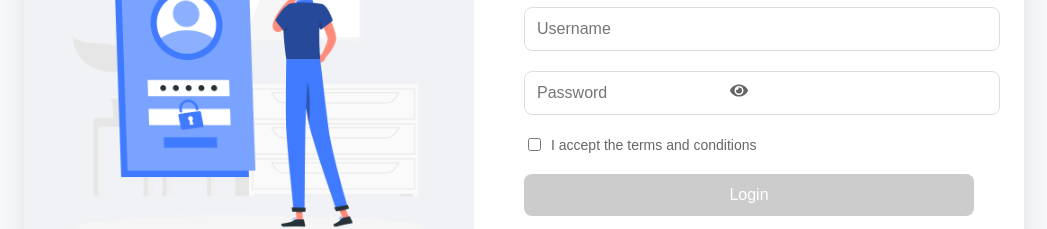
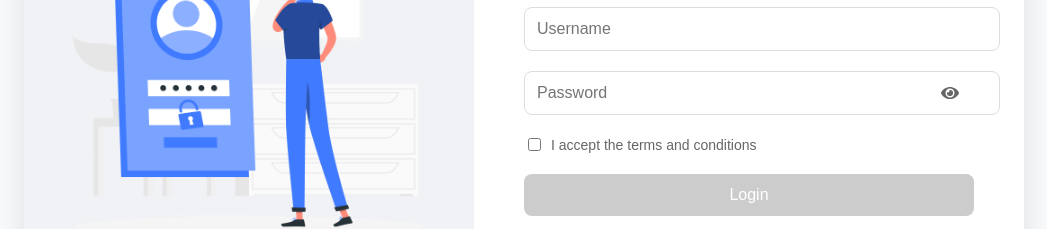
Before and after one commit to priyanshi7604/inventory-admin, a React (Create React App) app: page / in a window 1280 px wide. Shown: the part 323-552 px from the top of the page, without its empty margins (116-1163 px from the left). Built offline with nearby package versions, Linux system fonts and the light colour scheme.

Commit message:
Eye icon Position issue fix

```diff
--- a/src/styles/Login.css
+++ b/src/styles/Login.css
@@ -75,7 +75,7 @@
 
 .toggle-password {
   position: absolute;
-  right: 10px;
+  right: 12px; /* Adjust as needed */
   top: 50%;
   transform: translateY(-50%);
   background: none;
@@ -83,10 +83,13 @@
   cursor: pointer;
   color: #666;
   font-size: 18px;
-}
-
-.toggle-password:hover {
-  color: #007bff; /* Blue on hover */
+  padding: 0; /* Remove padding */
+  margin: 0; /* Remove margin */
+  display: flex;
+  align-items: center;
+  justify-content: center;
+  width: 24px; /* Fixed width */
+  height: 24px; /* Fixed height */
 }
 
 .terms-group {
--- a/src/styles/Signup.css
+++ b/src/styles/Signup.css
@@ -75,7 +75,7 @@
 
 .toggle-password {
   position: absolute;
-  right: 10px;
+  right: 12px; /* Adjust as needed */
   top: 50%;
   transform: translateY(-50%);
   background: none;
@@ -83,10 +83,13 @@
   cursor: pointer;
   color: #666;
   font-size: 18px;
-}
-
-.toggle-password:hover {
-  color: #007bff; /* Blue on hover */
+  padding: 0; /* Remove padding */
+  margin: 0; /* Remove margin */
+  display: flex;
+  align-items: center;
+  justify-content: center;
+  width: 24px; /* Fixed width */
+  height: 24px; /* Fixed height */
 }
 
 .terms-group {
```
